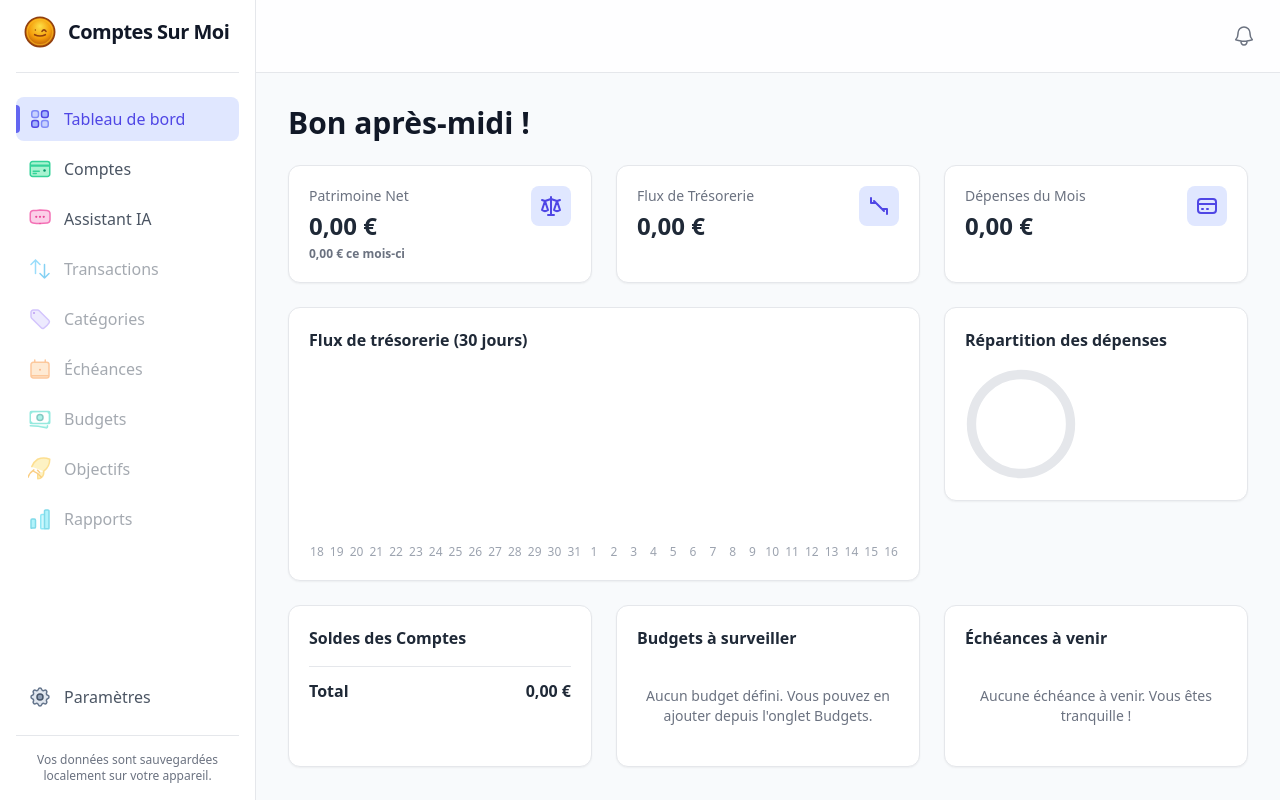
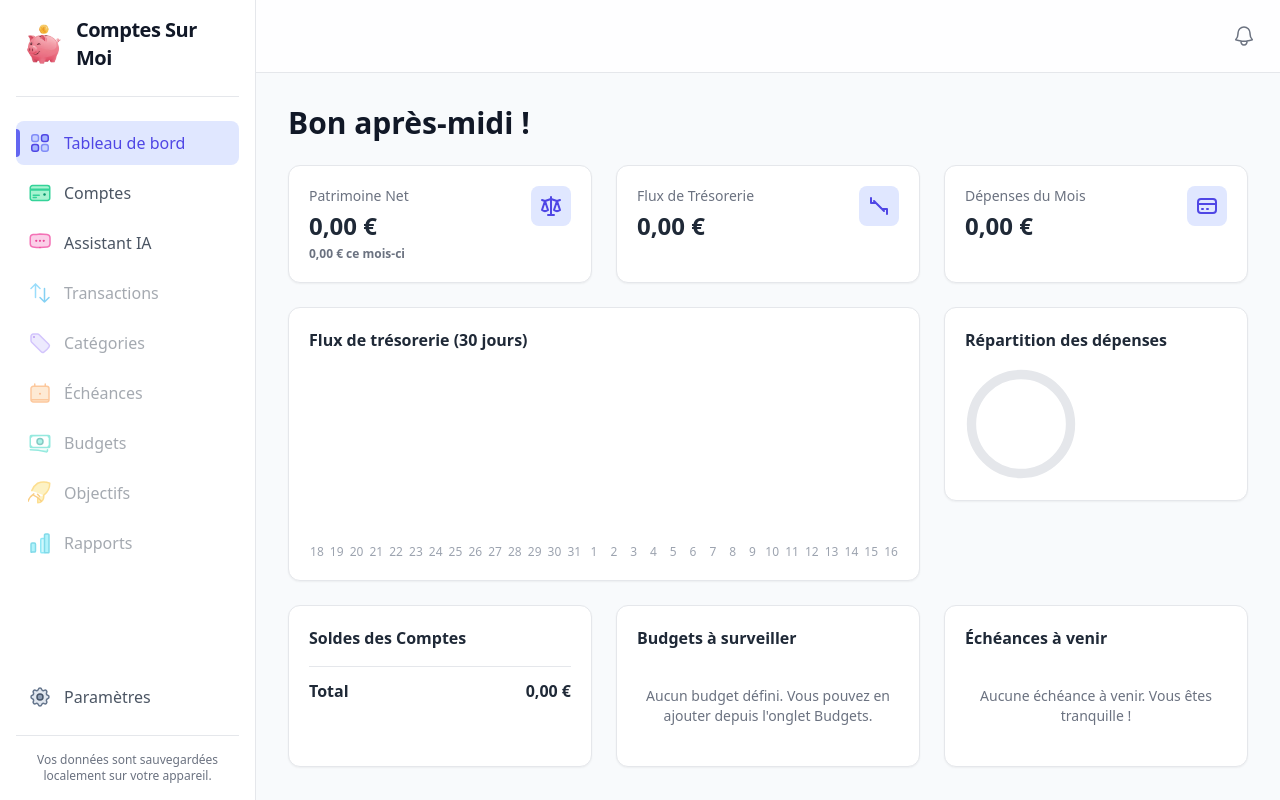
Before and after one commit to OptimaluS/Comptes-Sur-Moi, a React (Vite) app: page / in a window 1280 px wide. Built offline with nearby package versions, Linux system fonts and the light colour scheme.

Commit message:
Mise ajour du logo

```diff
--- a/components/Sidebar.tsx
+++ b/components/Sidebar.tsx
@@ -3,30 +3,11 @@ import type { View } from '../App';
 import type { Account } from '../types';
 
 const AppLogo = () => (
-    <svg xmlns="http://www.w3.org/2000/svg" className="h-8 w-8" viewBox="0 0 24 24" aria-hidden="true">
-        <defs>
-            <radialGradient id="appLogoGoldGradient" cx="50%" cy="40%" r="60%" fx="50%" fy="30%">
-                <stop offset="0%" stopColor="#FDE047" /> {/* Tailwind yellow-300 */}
-                <stop offset="60%" stopColor="#F59E0B" /> {/* Tailwind amber-500 */}
-                <stop offset="100%" stopColor="#B45309" /> {/* Tailwind amber-700 */}
-            </radialGradient>
-        </defs>
-        {/* Coin Body */}
-        <circle cx="12" cy="12" r="11" fill="url(#appLogoGoldGradient)" />
-        <circle cx="12" cy="12" r="11" fill="transparent" stroke="#92400E" strokeWidth="1.2" />
-        {/* Inner Rim */}
-        <circle cx="12" cy="12" r="9.5" fill="transparent" stroke="#FBBF24" strokeOpacity="0.6" strokeWidth="1" />
-
-        {/* Simple Wink Face */}
-        <g stroke="#92400E" strokeWidth="1.2" fill="none" strokeLinecap="round" strokeLinejoin="round">
-            {/* Left Eye */}
-            <circle cx="8.5" cy="10.5" r="0.5" fill="#92400E" stroke="none" />
-            {/* Right Eye (Wink) */}
-            <path d="M13.5 11.5 C 14.5 10, 15.5 10, 16.5 11.5" />
-            {/* Smile */}
-            <path d="M8 14 Q 12 16, 16 14" />
-        </g>
-    </svg>
+  <img
+    src="Logo-Comptes-Sur-Moi.png"
+    alt="Comptes Sur Moi logo"
+    className="h-10 w-10 object-contain"
+  />
 );
 
 const menuIcons = {
--- a/index.html
+++ b/index.html
@@ -3,6 +3,8 @@
   <head>
     <meta charset="UTF-8" />
     <meta name="viewport" content="width=device-width, initial-scale=1.0" />
+
+    <link rel="icon" type="image/png" href="Logo-Comptes-Sur-Moi.png" />
     <title>Comptes Sur Moi</title>
 
 
```
Also changed, not shown: Logo-Comptes-Sur-Moi.png, 1 other file (tests, documents, lock files or other folders).
